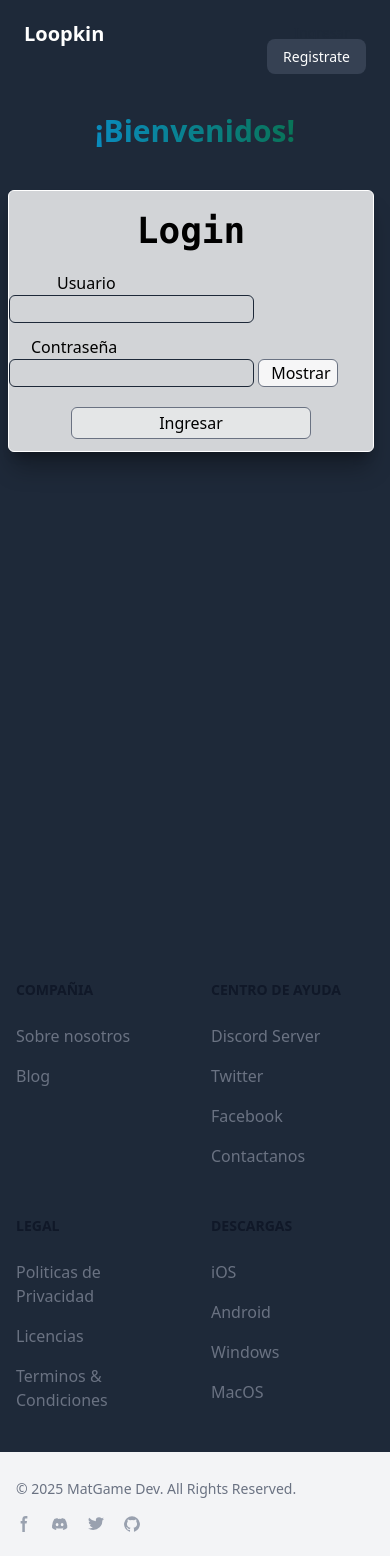
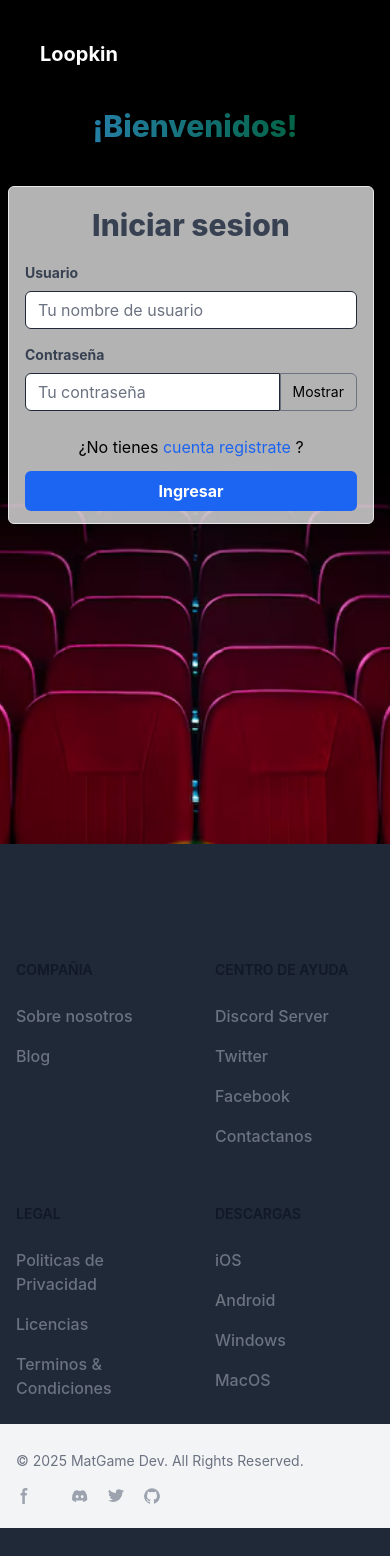
Before and after one commit to Edara2004/php-university, a PHP site: page /src/View/login/login.php in a window 390 px wide. After the commit the page ends 1528 px from the top, so only its background shows below. Run offline with PHP 8.4, Linux system fonts and the light colour scheme; some libraries are stand-ins or nearby versions.

Commit message:
Responsives registration and login, refactoring code, fixing some parameter fixes for a better user experience.

```diff
--- a/src/View/layouts/footer.php
+++ b/src/View/layouts/footer.php
@@ -1,6 +1,6 @@
 <footer class="bg-gray-800">
     <div class="mx-auto w-full max-w-screen-xl">
-      <div class="grid grid-cols-2 gap-8 px-4 py-6 lg:py-8 md:grid-cols-4">
+        <div class="grid grid-cols-2 gap-10 px-4 py-2 lg:py-2 md:grid-cols-4">
             <div>
                 <h2 class="mb-6 text-sm font-semibold text-gray-900 uppercase dark:text-white">Compañia</h2>
                 <ul class="text-gray-500 dark:text-gray-400 font-medium">
@@ -47,16 +47,16 @@
                 <h2 class="mb-6 text-sm font-semibold text-gray-900 uppercase dark:text-white">Descargas</h2>
                 <ul class="text-gray-500 dark:text-gray-400 font-medium">
                     <li class="mb-4">
-                    <a href="../../view/maintenances/maintenances.php" class="hover:underline">iOS</a>
+                        <a href="../maintenances/maintenances.php" class="hover:underline">iOS</a>
                     </li>
                     <li class="mb-4">
-                    <a href="../../view/maintenances/maintenances.php" class="hover:underline">Android</a>
+                        <a href="../maintenances/maintenances.php" class="hover:underline">Android</a>
                     </li>
                     <li class="mb-4">
-                    <a href="../../view/maintenances/maintenances.php" class="hover:underline">Windows</a>
+                        <a href="../maintenances/maintenances.php" class="hover:underline">Windows</a>
                     </li>
                     <li class="mb-4">
-                    <a href="../../view/maintenances/maintenances.php" class="hover:underline">MacOS</a>
+                        <a href="../maintenances/maintenances.php" class="hover:underline">MacOS</a>
                     </li>
                 </ul>
             </div>
@@ -67,25 +67,25 @@
             <div class="flex mt-4 sm:justify-center md:mt-0 space-x-5 rtl:space-x-reverse">
                 <a href="#" class="text-gray-400 hover:text-gray-900 dark:hover:text-white">
                     <svg class="w-4 h-4" aria-hidden="true" xmlns="http://www.w3.org/2000/svg" fill="currentColor" viewBox="0 0 8 19">
-                        <path fill-rule="evenodd" d="M6.135 3H8V0H6.135a4.147 4.147 0 0 0-4.142 4.142V6H0v3h2v9.938h3V9h2.021l.592-3H5V3.591A.6.6 0 0 1 5.592 3h.543Z" clip-rule="evenodd"/>
+                        <path fill-rule="evenodd" d="M6.135 3H8V0H6.135a4.147 4.147 0 0 0-4.142 4.142V6H0v3h2v9.938h3V9h2.021l.592-3H5V3.591A.6.6 0 0 1 5.592 3h.543Z" clip-rule="evenodd" />
                     </svg>
                     <span class="sr-only">Facebook page</span>
                 </a>
                 <a href="https://discord.gg/wzZqUk38BU" class="text-gray-400 hover:text-gray-900 dark:hover:text-white">
                     <svg class="w-4 h-4" aria-hidden="true" xmlns="http://www.w3.org/2000/svg" fill="currentColor" viewBox="0 0 21 16">
-                        <path d="M16.942 1.556a16.3 16.3 0 0 0-4.126-1.3 12.04 12.04 0 0 0-.529 1.1 15.175 15.175 0 0 0-4.573 0 11.585 11.585 0 0 0-.535-1.1 16.274 16.274 0 0 0-4.129 1.3A17.392 17.392 0 0 0 .182 13.218a15.785 15.785 0 0 0 4.963 2.521c.41-.564.773-1.16 1.084-1.785a10.63 10.63 0 0 1-1.706-.83c.143-.106.283-.217.418-.33a11.664 11.664 0 0 0 10.118 0c.137.113.277.224.418.33-.544.328-1.116.606-1.71.832a12.52 12.52 0 0 0 1.084 1.785 16.46 16.46 0 0 0 5.064-2.595 17.286 17.286 0 0 0-2.973-11.59ZM6.678 10.813a1.941 1.941 0 0 1-1.8-2.045 1.93 1.93 0 0 1 1.8-2.047 1.919 1.919 0 0 1 1.8 2.047 1.93 1.93 0 0 1-1.8 2.045Zm6.644 0a1.94 1.94 0 0 1-1.8-2.045 1.93 1.93 0 0 1 1.8-2.047 1.918 1.918 0 0 1 1.8 2.047 1.93 1.93 0 0 1-1.8 2.045Z"/>
+                        <path d="M16.942 1.556a16.3 16.3 0 0 0-4.126-1.3 12.04 12.04 0 0 0-.529 1.1 15.175 15.175 0 0 0-4.573 0 11.585 11.585 0 0 0-.535-1.1 16.274 16.274 0 0 0-4.129 1.3A17.392 17.392 0 0 0 .182 13.218a15.785 15.785 0 0 0 4.963 2.521c.41-.564.773-1.16 1.084-1.785a10.63 10.63 0 0 1-1.706-.83c.143-.106.283-.217.418-.33a11.664 11.664 0 0 0 10.118 0c.137.113.277.224.418.33-.544.328-1.116.606-1.71.832a12.52 12.52 0 0 0 1.084 1.785 16.46 16.46 0 0 0 5.064-2.595 17.286 17.286 0 0 0-2.973-11.59ZM6.678 10.813a1.941 1.941 0 0 1-1.8-2.045 1.93 1.93 0 0 1 1.8-2.047 1.919 1.919 0 0 1 1.8 2.047 1.93 1.93 0 0 1-1.8 2.045Zm6.644 0a1.94 1.94 0 0 1-1.8-2.045 1.93 1.93 0 0 1 1.8-2.047 1.918 1.918 0 0 1 1.8 2.047 1.93 1.93 0 0 1-1.8 2.045Z" />
                     </svg>
                     <span class="sr-only">Discord community</span>
                 </a>
                 <a href="#" class="text-gray-400 hover:text-gray-900 dark:hover:text-white">
                     <svg class="w-4 h-4" aria-hidden="true" xmlns="http://www.w3.org/2000/svg" fill="currentColor" viewBox="0 0 20 17">
-                    <path fill-rule="evenodd" d="M20 1.892a8.178 8.178 0 0 1-2.355.635 4.074 4.074 0 0 0 1.8-2.235 8.344 8.344 0 0 1-2.605.98A4.13 4.13 0 0 0 13.85 0a4.068 4.068 0 0 0-4.1 4.038 4 4 0 0 0 .105.919A11.705 11.705 0 0 1 1.4.734a4.006 4.006 0 0 0 1.268 5.392 4.165 4.165 0 0 1-1.859-.5v.05A4.057 4.057 0 0 0 4.1 9.635a4.19 4.19 0 0 1-1.856.07 4.108 4.108 0 0 0 3.831 2.807A8.36 8.36 0 0 1 0 14.184 11.732 11.732 0 0 0 6.291 16 11.502 11.502 0 0 0 17.964 4.5c0-.177 0-.35-.012-.523A8.143 8.143 0 0 0 20 1.892Z" clip-rule="evenodd"/>
+                        <path fill-rule="evenodd" d="M20 1.892a8.178 8.178 0 0 1-2.355.635 4.074 4.074 0 0 0 1.8-2.235 8.344 8.344 0 0 1-2.605.98A4.13 4.13 0 0 0 13.85 0a4.068 4.068 0 0 0-4.1 4.038 4 4 0 0 0 .105.919A11.705 11.705 0 0 1 1.4.734a4.006 4.006 0 0 0 1.268 5.392 4.165 4.165 0 0 1-1.859-.5v.05A4.057 4.057 0 0 0 4.1 9.635a4.19 4.19 0 0 1-1.856.07 4.108 4.108 0 0 0 3.831 2.807A8.36 8.36 0 0 1 0 14.184 11.732 11.732 0 0 0 6.291 16 11.502 11.502 0 0 0 17.964 4.5c0-.177 0-.35-.012-.523A8.143 8.143 0 0 0 20 1.892Z" clip-rule="evenodd" />
                     </svg>
                     <span class="sr-only">Twitter page</span>
                 </a>
                 <a href="https://github.com/Edara2004/php-university" class="text-gray-400 hover:text-gray-900 dark:hover:text-white">
                     <svg class="w-4 h-4" aria-hidden="true" xmlns="http://www.w3.org/2000/svg" fill="currentColor" viewBox="0 0 20 20">
-                        <path fill-rule="evenodd" d="M10 .333A9.911 9.911 0 0 0 6.866 19.65c.5.092.678-.215.678-.477 0-.237-.01-1.017-.014-1.845-2.757.6-3.338-1.169-3.338-1.169a2.627 2.627 0 0 0-1.1-1.451c-.9-.615.07-.6.07-.6a2.084 2.084 0 0 1 1.518 1.021 2.11 2.11 0 0 0 2.884.823c.044-.503.268-.973.63-1.325-2.2-.25-4.516-1.1-4.516-4.9A3.832 3.832 0 0 1 4.7 7.068a3.56 3.56 0 0 1 .095-2.623s.832-.266 2.726 1.016a9.409 9.409 0 0 1 4.962 0c1.89-1.282 2.717-1.016 2.717-1.016.366.83.402 1.768.1 2.623a3.827 3.827 0 0 1 1.02 2.659c0 3.807-2.319 4.644-4.525 4.889a2.366 2.366 0 0 1 .673 1.834c0 1.326-.012 2.394-.012 2.72 0 .263.18.572.681.475A9.911 9.911 0 0 0 10 .333Z" clip-rule="evenodd"/>
+                        <path fill-rule="evenodd" d="M10 .333A9.911 9.911 0 0 0 6.866 19.65c.5.092.678-.215.678-.477 0-.237-.01-1.017-.014-1.845-2.757.6-3.338-1.169-3.338-1.169a2.627 2.627 0 0 0-1.1-1.451c-.9-.615.07-.6.07-.6a2.084 2.084 0 0 1 1.518 1.021 2.11 2.11 0 0 0 2.884.823c.044-.503.268-.973.63-1.325-2.2-.25-4.516-1.1-4.516-4.9A3.832 3.832 0 0 1 4.7 7.068a3.56 3.56 0 0 1 .095-2.623s.832-.266 2.726 1.016a9.409 9.409 0 0 1 4.962 0c1.89-1.282 2.717-1.016 2.717-1.016.366.83.402 1.768.1 2.623a3.827 3.827 0 0 1 1.02 2.659c0 3.807-2.319 4.644-4.525 4.889a2.366 2.366 0 0 1 .673 1.834c0 1.326-.012 2.394-.012 2.72 0 .263.18.572.681.475A9.911 9.911 0 0 0 10 .333Z" clip-rule="evenodd" />
                     </svg>
                     <span class="sr-only">GitHub account</span>
                 </a>
--- /dev/null
+++ b/src/View/layouts/header-login.php
@@ -0,0 +1,9 @@
+<header>
+    <nav>
+        <div class="max-w-screen-xl flex flex-wrap items-center justify-between mx-auto p-10">
+            <a href="/index.php" class="flex items-center space-x-3 rtl:space-x-reverse">
+                <span class="font-bold text-xl text-white whitespace-nowrap dark:text-white">Loopkin</span>
+            </a>
+        </div>
+    </nav>
+</header>
--- a/src/View/layouts/header.php
+++ b/src/View/layouts/header.php
@@ -1,14 +1,34 @@
 <header>
-    <div class="bg-gray-800">
-        <div class="mx-auto w-full max-w-screen-xl mb-6 py-5 p-6 columns-2">
-            <div class="place-items-start">
-                <a href="/index.php" class="font-bold text-xl text-white">Loopkin</a>
+    <nav class="bg-gray-800 border-gray-200 dark:bg-gray-800">
+        <div class="max-w-screen-xl flex flex-wrap items-center justify-between mx-auto p-4">
+            <a href="/index.php" class="flex items-center space-x-3 rtl:space-x-reverse">
+                <span class="font-bold text-xl text-white whitespace-nowrap dark:text-white">Loopkin</span>
+            </a>
+
+            <div class="flex md:order-2 space-x-3 md:space-x-0 rtl:space-x-reverse">
+                <a href="../login/login.php"
+                    class="text-gray-800 transition duration-350 dark:text-white hover:bg-gray-50 focus:ring-4 focus:ring-gray-300 font-medium rounded-lg text-sm px-4 py-2 md:px-5 md:py-2.5 dark:hover:bg-gray-500 focus:outline-none dark:focus:ring-gray-800 hidden md:inline-block">Ingresar</a>
+                <a href="/proyecto-universidad-tailwind/src/View/login/registration.php"
+                    class="text-white transition duration-350 bg-gray-700 hover:bg-gray-700 focus:ring-4 focus:ring-blue-300 font-medium rounded-lg text-sm px-4 py-2 md:px-5 md:py-2.5 dark:bg-gray-600 dark:hover:bg-gray-400 focus:outline-none dark:focus:ring-gray-800 ml-2 hidden md:inline-block">Registrate</a>
+
+                <button data-collapse-toggle="navbar-sticky" type="button" class="inline-flex items-center p-2 w-10 h-10 justify-center text-sm text-gray-500 rounded-lg md:hidden hover:bg-gray-100 focus:outline-none focus:ring-2 focus:ring-gray-200 dark:text-gray-400 dark:hover:bg-gray-700 dark:focus:ring-gray-600" aria-controls="navbar-sticky" aria-expanded="false">
+                    <span class="sr-only">Abrir menú principal</span>
+                    <svg class="w-5 h-5" aria-hidden="true" xmlns="http://www.w3.org/2000/svg" fill="none" viewBox="0 0 17 14">
+                        <path stroke="currentColor" stroke-linecap="round" stroke-linejoin="round" stroke-width="2" d="M1 1h15M1 7h15M1 13h15"/>
+                    </svg>
+                </button>
             </div>
-            <div class="text-end">
-                <a href="../login/login.php"
-                class="text-gray-800 transition duration-350 dark:text-white hover:bg-gray-50 focus:ring-4 focus:ring-gray-300 font-medium rounded-lg text-sm px-4 py-2 md:px-5 md:py-2.5 dark:hover:bg-gray-500 focus:outline-none dark:focus:ring-gray-800">Ingresar</a>
-                <a href="/proyecto-universidad-tailwind/src/View/login/registration.php" class="text-white transition duration-350 bg-gray-700 hover:bg-gray-700 focus:ring-4 focus:ring-blue-300 font-medium rounded-lg text-sm px-4 py-2 md:px-5 md:py-2.5 dark:bg-gray-600 dark:hover:bg-gray-400 focus:outline-none dark:focus:ring-gray-800">Registrate</a>
+
+            <div class="items-center justify-between hidden w-full md:flex md:w-auto md:order-1" id="navbar-sticky">
+                <ul class="flex flex-col p-4 md:p-0 mt-4 font-medium border border-gray-100 rounded-lg bg-gray-50 md:space-x-8 rtl:space-x-reverse md:flex-row md:mt-0 md:border-0 md:bg-gray-800 dark:bg-gray-800 md:dark:bg-gray-800 dark:border-gray-700">
+                    <li>
+                        <a href="../login/login.php" class="block py-2 px-3 text-gray-900 rounded hover:bg-gray-100 md:hover:bg-transparent md:hover:text-blue-700 md:p-0 md:dark:hover:text-blue-500 dark:text-white dark:hover:bg-gray-700 dark:hover:text-white md:dark:hover:bg-transparent">Ingresar</a>
+                    </li>
+                    <li>
+                        <a href="/proyecto-universidad-tailwind/src/View/login/registration.php" class="block py-2 px-3 text-gray-900 rounded hover:bg-gray-100 md:hover:bg-transparent md:hover:text-blue-700 md:p-0 md:dark:hover:text-blue-500 dark:text-white dark:hover:bg-gray-700 dark:hover:text-white md:dark:hover:bg-transparent">Registrate</a>
+                    </li>
+                    </ul>
             </div>
         </div>
-    </div>
+    </nav>
 </header>
--- a/src/View/login/login.php
+++ b/src/View/login/login.php
@@ -8,57 +8,64 @@
     <meta name="viewport" content="width=device-width, initial-scale=1.0">
     <title>Inicio</title>
     <script src="https://cdn.jsdelivr.net/npm/@tailwindcss/browser@4"></script>
+    <link href="https://cdn.jsdelivr.net/npm/flowbite@3.1.2/dist/flowbite.min.css" rel="stylesheet" />
 </head>
 
 <body class="bg-gray-800">
 
     <!-- Header -->
 
-    <?php
-    require '../../View/layouts/header.php';
-    ?>
+    <?php require '../layouts/header-login.php' ?>
 
     <main>
         <div>
+            <img src="../../../public/assets/img/background-image.avif" class="absolute inset-0 w-full h-full object-cover brightness-30 z-[-1]">
             <!-- Screen size -->
             <div class="h-screen">
 
                 <div class="text-center">
                     <div class="animate-pulse">
-                        <h1 class="mt-5 text-3xl font-extrabold leading-tight text-gray-900 dark:text-white md:text-5xl lg:text-6xl"><span class="text-transparent bg-clip-text bg-gradient-to-r to-emerald-600 from-sky-400">¡Bienvenidos!</span></h1>
+                        <h1 class="text-transparent mt-5 text-3xl font-extrabold leading-tight text-gray-900 dark:text-white md:text-5xl lg:text-6xl">
+                            <span class="text-transparent bg-clip-text bg-gradient-to-r to-emerald-600 from-sky-400">¡Bienvenidos!</span>
+                        </h1>
                     </div>
                 </div>
 
                 <!-- Login form with all components -->
                 <div class="flex justify-center place-items-center p-2 pr-4 pt-10 mb-70">
-                    <div class="border border-white bg-white/80 shadow-xl/30 rounded-md w-100">
+                    <div class="border bg-white/70 shadow-xl/90 rounded-md w-auto h-auto">
 
                         <!-- Login Form -->
                         <form action="../../Controllers/user.php" method="post">
-                            <h1 class="text-center font-mono font-extrabold text-4xl py-5">Login</h1>
+                            <h1 class="text-center font-sans font-extrabold text-3xl md:text-4xl py-5 text-gray-700">Iniciar sesion</h1>
 
-                            <!-- User -->
-                            <div class="mb-3">
-                                <div class="mb-3 grid grid-cols-2">
-                                    <div class="col-span-2">
-                                        <label for="userLogin" class="p-2 ml-10 text-center">Usuario</label>
-                                        <input type="text" autocomplete="off" name="username" class="border border-gray-800 rounded-md ps-3 h-7 mr-5">
+                            <div class="px-4 sm:px-6">
+                                <div class="mb-4"> <label for="userLogin" class="block text-gray-700 text-sm font-bold mb-2">Usuario</label>
+                                    <input type="text" autocomplete="off" name="username" id="userLogin"
+                                        class="border border-gray-800 rounded-md ps-3 py-1.5 w-full focus:outline-none focus:ring-2 focus:ring-blue-500"
+                                        placeholder="Tu nombre de usuario" required>
+                                </div>
+
+                                <div class="mb-6"> <label for="password" class="block text-gray-700 text-sm font-bold mb-2">Contraseña</label>
+                                    <div class="flex items-center"> <input class="border border-gray-800 focus:ring-2 focus:ring-blue-500 rounded-l-md ps-3 py-1.5 w-full"
+                                            type="password" name="password" id="userPasswordId" placeholder="Tu contraseña" required>
+                                        <button class="bg-white/80 border transition duration-350 border-gray-500 px-3 py-2 rounded-r-md hover:bg-gray-800 dark:hover:text-white/80 text-sm flex-shrink-0"
+                                            type="button" id="button-addon2" onclick="togglePasswordLogin()">Mostrar</button>
                                     </div>
                                 </div>
 
-                                <!-- Password -->
-                                <div class="mb-5 grid grid-cols-2">
-                                    <div class="col-span-2">
-                                        <label for="password" class="p-2 ml-3.5">Contraseña</label>
-                                        <input class="border border-gray-800 focus:ring-white focus:border-blue-500 dark:focus:ring-blue-500 dark:focus:border-blue-500 rounded-md ps-3 h-7" type="password" name="password" id="userPasswordId">
-                                        <button class="bg-white/80 border transition duration-350 border-gray-500 px-3 w-20 rounded-md h-7 hover:bg-gray-800 dark:hover:text-white/80" type="button" id="button-addon2" onclick="togglePasswordLogin()">Mostrar</button>
+                                <!-- Redirecionar al registro de usuario -->
+                                <div>
+                                    <div class="text-center mb-3">
+                                        <label>¿No tienes </label><a href="registration.php" class="text-blue-600 hover:underline dark:text-blue-500">cuenta registrate </a><label>?</label>
                                     </div>
                                 </div>
 
-                                <!-- Enter button -->
                                 <div class="mb-3 text-center">
-                                    <input class="bg-white/40 transition duration-350 border border-gray-500 w-60 rounded-md h-8 hover:bg-gray-800 dark:hover:text-white" type="submit" value="Ingresar">
+                                    <input class="bg-blue-600 hover:bg-blue-700 text-white font-bold py-2 px-4 rounded-md w-full sm:w-auto cursor-pointer focus:outline-none focus:shadow-outline"
+                                        type="submit" value="Ingresar">
                                 </div>
+
 
                             </div>
                         </form>
```
Also changed, not shown: src/View/login/registration.php (+5 -5 lines), public/assets/img/background-image.avif (added), public/assets/img/wallpaper-movies.jpg (added). Lines whose indentation alone changed are shown as unchanged.
